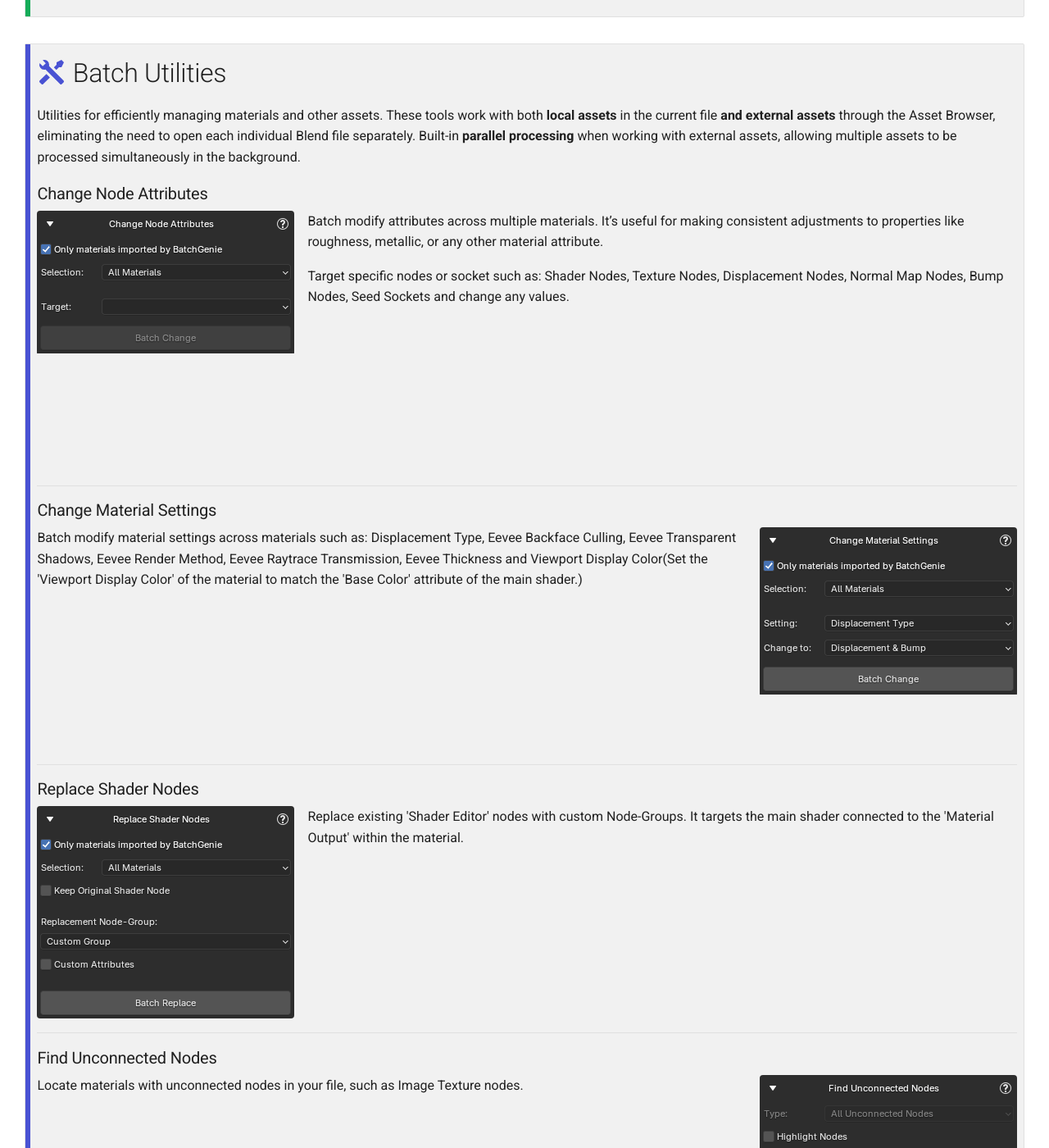
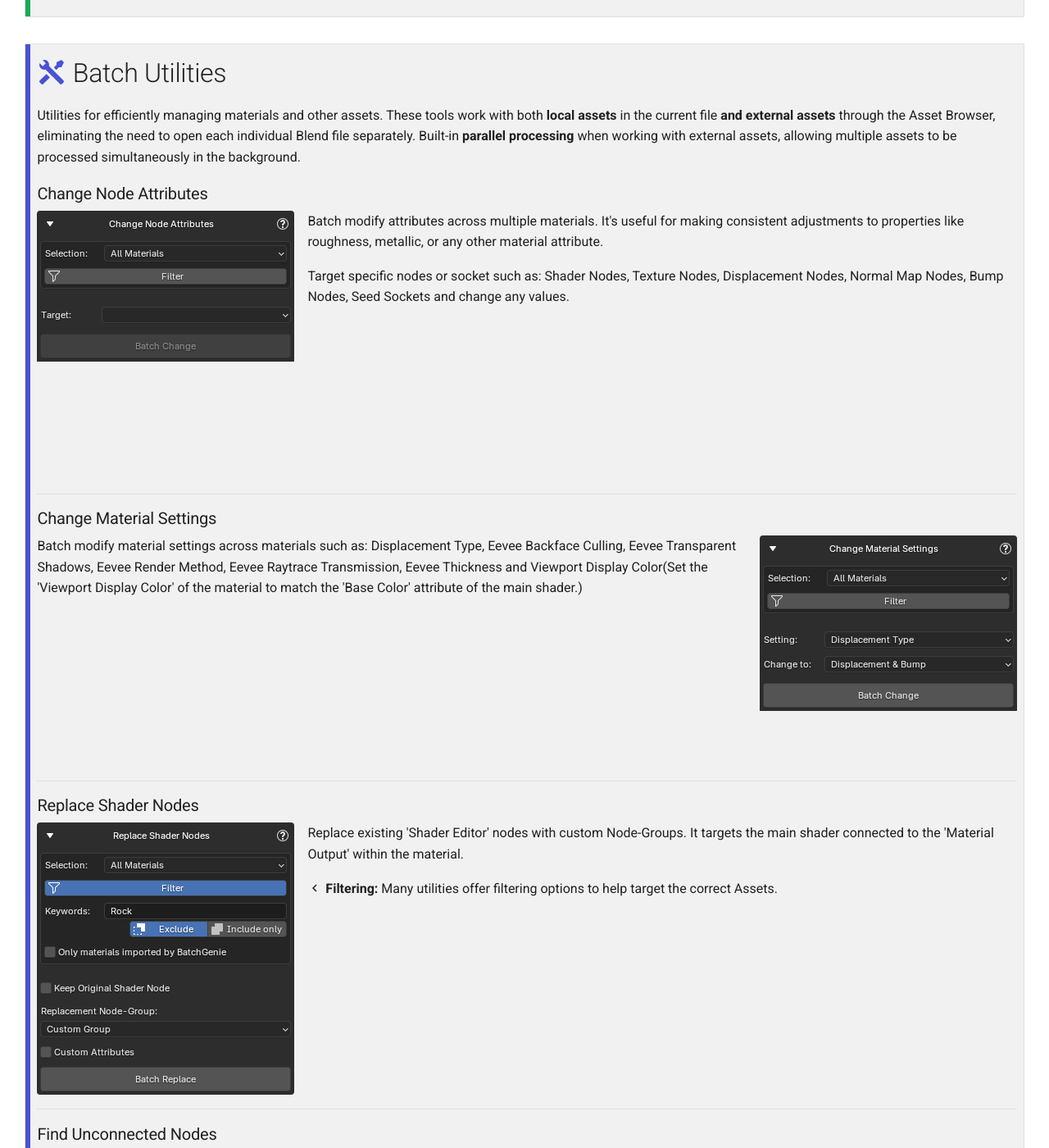
Before and after one commit to roberddd/batchgenie_landing-page, an MkDocs documentation site: the page built from docs/index.md, in a window 1280 px wide and 1400 px high, scrolled down 4123 px. Shown: the whole window at 82% size. Built offline with MkDocs 1.6.1 and Material for MkDocs 9.7.7, drawn with Linux system fonts in a browser that asks for light colours; some of the changed text lies outside the part shown.

Commit message:
1.0.6 updates

```diff
--- a/docs/index.md
+++ b/docs/index.md
@@ -124,7 +124,8 @@
 ---
 
 
-More import related settings can be found in the add-on preferences.
+*More import related settings can be found in the add-on preferences.*
+
 <div style="clear:both"></div>
 
 <figure markdown="span">
@@ -195,7 +196,7 @@
 
 ![Change Node Attributes](images/utility_change_attribute.gif){ .img-box-top align=left }
 
-Batch modify attributes across multiple materials. It’s useful for making consistent adjustments to properties like roughness, metallic, or any other material attribute.
+Batch modify attributes across multiple materials. It's useful for making consistent adjustments to properties like roughness, metallic, or any other material attribute.
 
 Target specific nodes or socket such as: Shader Nodes, Texture Nodes, Displacement Nodes, Normal Map Nodes, Bump Nodes, Seed Sockets and change any values.
 
@@ -205,7 +206,7 @@
 
 ### Change Material Settings
 
-![Change Material Settings](images/change-material-settings.gif){ .img-box-top align=right }
+![Change Material Settings](images/utility_change-material-settings.gif){ .img-box-top align=right }
 
 Batch modify material settings across materials such as: Displacement Type, Eevee Backface Culling, Eevee Transparent Shadows, Eevee Render Method, Eevee Raytrace Transmission, Eevee Thickness and Viewport Display Color(Set the 'Viewport Display Color' of the material to match the 'Base Color' attribute of the main shader.)
 
@@ -218,6 +219,9 @@
 ![Replace Shader Nodes](images/utility_replace_shader_nodes.png){ .img-box align=left }
 
 Replace existing 'Shader Editor' nodes with custom Node-Groups. It targets the main shader connected to the 'Material Output' within the material.
+
+:material-chevron-left: **Filtering:** Many utilities offer filtering options to help target the correct Assets.
+
 
 <div style="clear:both"></div>
 
@@ -285,6 +289,7 @@
 ![Add Tags - Object Triangles](images/utility_asset_browser_tag_object_triangles.gif){ .img-box .margin-tight-vertical align=left }
 ![Add Tags - Object vertices](images/utility_asset_browser_tag_object_vertices.gif){ .img-box .margin-tight-vertical align=left }
 ![Add Tags - Texture Resolution](images/utility_asset_browser_tag_material_texture_resolution.png){ .img-box .margin-tight-vertical align=left }
+![Add Tags - Texture Type](images/utility_asset_browser_tag_material_type.gif){ .img-box .margin-tight-vertical align=left }
 
 <div style="clear:both"></div>
 
@@ -328,6 +333,19 @@
 
 ---
 
+### Asset Browser - Load previews from disk
+
+![Load previews from disk Utility](images/utilities_asset_browser_misc.png){ .img-box align=left }
+
+Load custom Asset Preview images from a specified directory. When assets are selected in the Asset Browser, this tool checks for image files in the selected folder that match the names of the Assets.
+
+
+
+
+<div style="clear:both"></div>
+
+---
+
 ### Shader Editor Utilities
 
 There are also versions of the '**Replace Shader Nodes**' and '**Find Zero Strength Nodes**' utilities available inside the Shader Editor, specifically designed for processing individual materials rather than batch adjustments.
@@ -364,6 +382,9 @@
     - Custom Input Socket Attributes: This feature enables you to define attributes for any input socket on the main shader of imported textures. You can assign specific colors or values, or utilize randomly generated values as required, including both whole numbers and decimals. This can be particularly useful for populating 'Seed' sockets.
     - Supports a mix of subfolders and files, allowing processing of textures located in both the root folder and subfolders.
 
+- **Exporting**:
+    - Batch exporting of objects to blend files.
+
 - **Asset Preview Rendering**:
     - One click batch rendering making the process swift and efficient.
     - Supports rendering of multiple types of Assets: materials, collections, and objects, including VDB volumes.
@@ -373,6 +394,7 @@
     - Render to external locations: Expand beyond Asset previews by saving images externally, facilitating the quick creation of professional showcase images for your Assets.
 
 - **Utilities**:
+    - Utilities are available for working with your current blend file and are integrated into the Asset Browser for quick access.
     - Tools for bulk updating material settings such as Displacement and eevee specific settings.
     - Node Attribute Changer: Target various nodes or custom node-groups within materials to change socket values, set specific colors, or use random values for seed sockets.
     - Replace Node Utility: Replace existing 'Shader Editor' nodes with custom Node-Groups.
```
Also changed, not shown: other parts of docs/index.md (+3 -2 lines), docs/images/change-material-settings.gif (deleted), docs/images/utilities_asset_browser_misc.png (added), docs/images/utility_asset_browser_tag_material_type.gif (added), docs/images/utility_change-material-settings.gif (added), docs/images/utility_change_attribute.gif, docs/images/utility_replace_shader_nodes.png.
